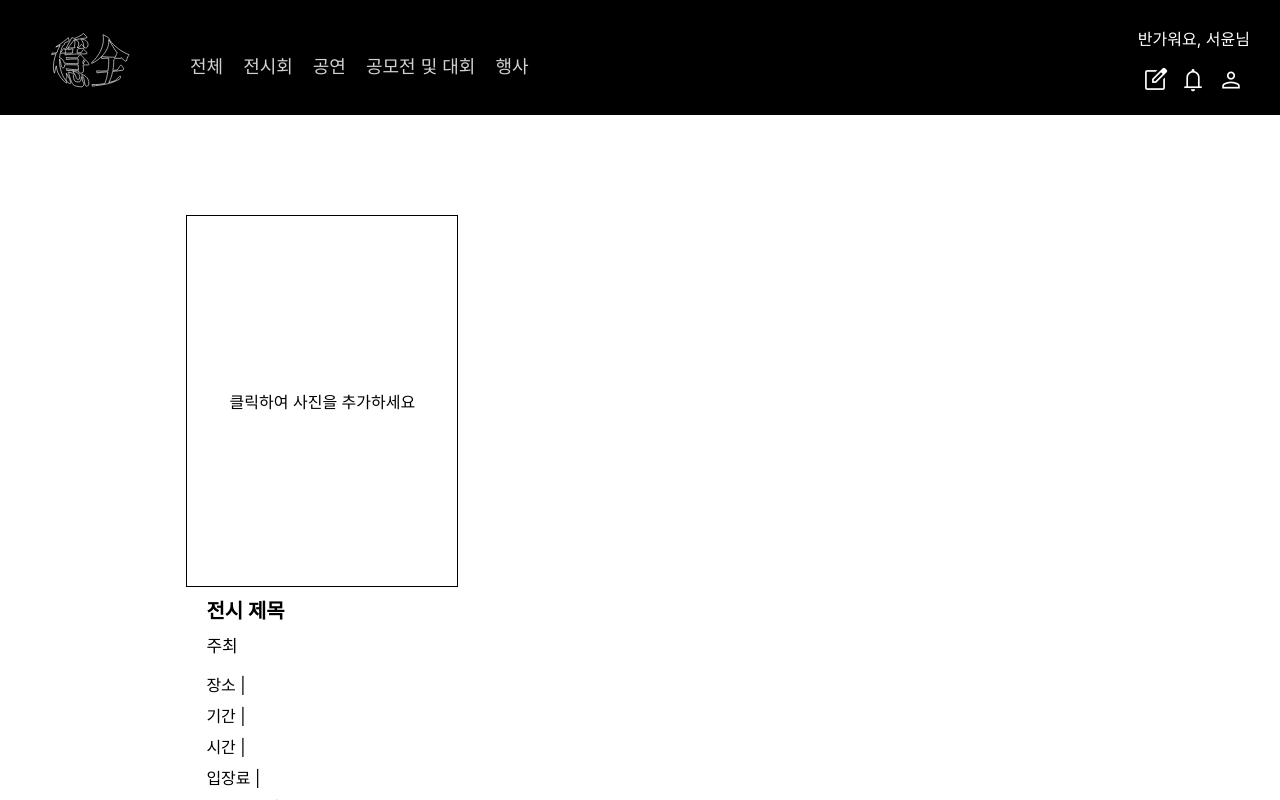
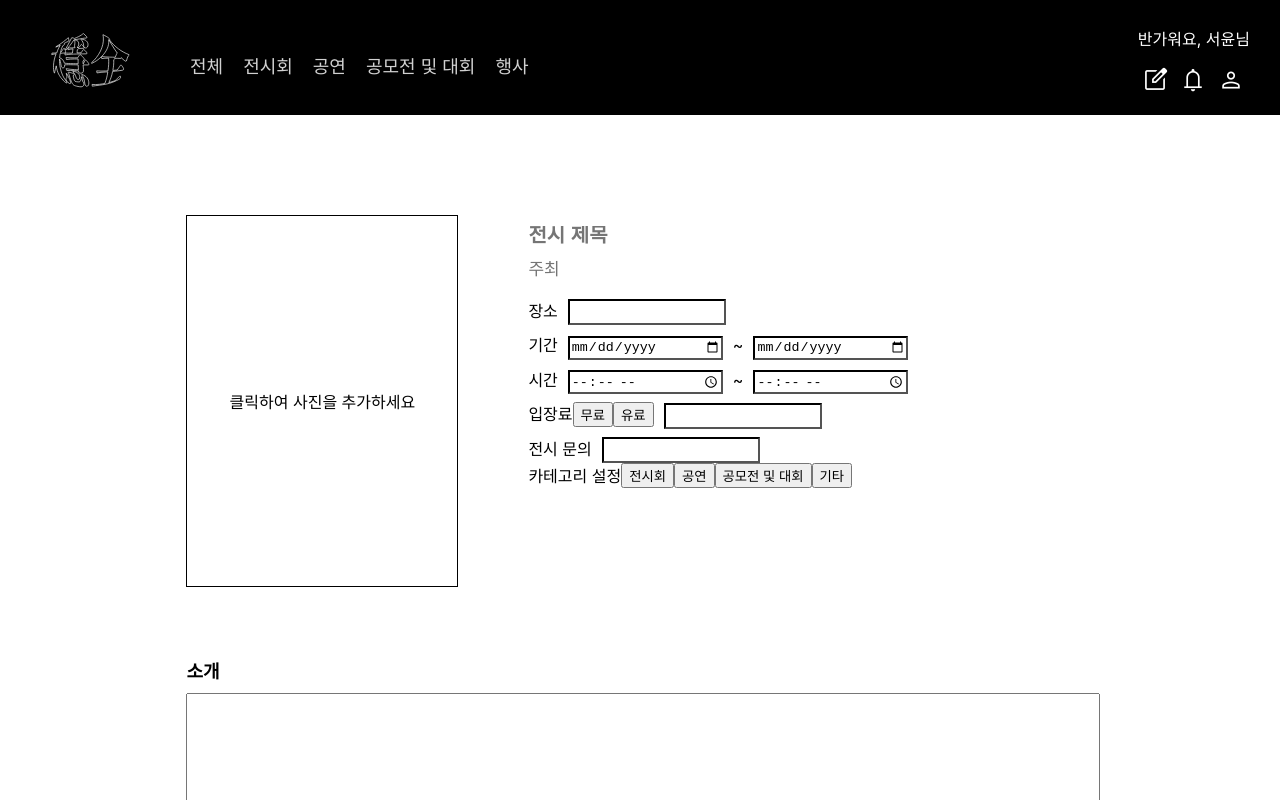
Before and after one commit to JNU-econovation/TeamPonyo-FE, a React (Create React App) app: page /create in a window 1280 px wide. Shown: the top 800 px of the page. Built offline with nearby package versions, Linux system fonts and the light colour scheme.

Commit message:
feat: 전시 작성페이지 틀 구현

```diff
--- a/src/components/exhibition/UploadPoster.js
+++ b/src/components/exhibition/UploadPoster.js
@@ -1,8 +1,8 @@
-import React, { useState, useRef } from 'react';
+import React, { useRef } from 'react';
 import './UploadPoster.css';
 
-const UploadPoster = () => {
-  const [uploadedPoster, setUploadedPoster] = useState(null);
+const UploadPoster = ({ uploadedPoster, setUploadedPoster }) => {
+
   const fileInputRef = useRef(null);
 
   const handleFileChange = (event) => {
--- a/src/pages/Create.css
+++ b/src/pages/Create.css
@@ -3,3 +3,45 @@
     display: flex;
     flex-direction: column;
 }
+
+.topContainer {
+    margin-bottom: 50px;
+}
+
+.uploadPoster {
+    margin-right: 50px;
+}
+
+input {
+    width: 150px;
+    height: 20px;
+    margin: 0px 10px;
+}
+
+.infoTitleText {
+    font-size: 20px;
+    border: none;
+    margin: 0 0 5px 0;
+    padding: 0;
+    outline: none;
+    font-weight: bold;
+}
+
+.infoAuthorText {
+    font-size: 17px;
+    border: none;
+    margin: 0 0 3px 0;
+    padding: 0;
+    outline: none;
+}
+
+.infoCategory {
+    display: flex;
+    flex-direction: row;
+}
+
+.textarea {
+    width: 100%;
+    height: 300px;
+    resize: none;
+}
--- a/src/pages/Create.js
+++ b/src/pages/Create.js
@@ -1,48 +1,136 @@
-import React from 'react'
-import InfoDatePicker from '../components/InfoDatePicker'
-import UploadPoster from '../components/exhibition/UploadPoster'
-import './Create.css'
+import React, { useState } from 'react';
+import InfoDatePicker from '../components/InfoDatePicker';
+import UploadPoster from '../components/exhibition/UploadPoster';
+import './Create.css';
 
 const Create = () => {
+  // 각 입력 필드를 위한 상태 변수
+  const [title, setTitle] = useState('');
+  const [author, setAuthor] = useState('');
+  const [location, setLocation] = useState('');
+  const [startDate, setStartDate] = useState('');
+  const [endDate, setEndDate] = useState('');
+  const [startTime, setStartTime] = useState('');
+  const [endTime, setEndTime] = useState('');
+  const [fee, setFee] = useState('');
+  const [contact, setContact] = useState('');
+  const [description, setDescription] = useState('');
+  const [uploadedPoster, setUploadedPoster] = useState(null);
+
+
+
   return (
     <div className='Create'>
-        <div>
-          <UploadPoster />
+      <div className='topContainer'>
+        <div className='uploadPoster'>
+          <UploadPoster uploadedPoster={uploadedPoster} setUploadedPoster={setUploadedPoster} />
+        </div>
         <div className='infoContainer'>
           <div className='informationContainer'>
-              <div className='infoTitle'>전시 제목</div>
-              <div className='infoAuthor'>주최</div>
-              <div className='infoPlace'>장소 | </div>
-              <div className='infoPeriod'>기간 | </div>
-              <div className='infoTime'>시간 | </div>
-              <div className='infoPrice'>입장료 | </div>
-              <div className='infoAsk'>전시 문의 | </div>
-              <div className='btnContainer'>
-                <button>저장</button>
-                <button>관람 완료</button>
+            <div className='infoTitle'>
+              <input
+                type='text'
+                value={title}
+                onChange={(e) => setTitle(e.target.value)}
+                placeholder='전시 제목'
+                className='infoTitleText'
+              />
+            </div>
+            <div className='infoAuthor'>
+              <input
+                type='text'
+                value={author}
+                onChange={(e) => setAuthor(e.target.value)}
+                placeholder='주최'
+                className='infoAuthorText'
+              />
+            </div>
+            <div className='infoPlace'>
+              장소
+              <input
+                type='text'
+                value={location}
+                onChange={(e) => setLocation(e.target.value)}
+              />
+            </div>
+            <div className='infoPeriod'>
+              기간
+              <input
+                type='date'
+                value={startDate}
+                onChange={(e) => setStartDate(e.target.value)}
+              />
+              ~
+              <input
+                type='date'
+                value={endDate}
+                onChange={(e) => setEndDate(e.target.value)}
+              />
+            </div>
+            <div className='infoTime'>
+              시간
+              <input
+                type='time'
+                value={startTime}
+                onChange={(e) => setStartTime(e.target.value)}
+              />
+              ~
+              <input
+                type='time'
+                value={endTime}
+                onChange={(e) => setEndTime(e.target.value)}
+              />
+            </div>
+            <div className='infoPrice'>
+              입장료
+              <button>무료</button>
+              <button>유료</button>
+              <input
+                type='text'
+                value={fee}
+                onChange={(e) => setFee(e.target.value)}
+              />
+            </div>
+            <div className='infoAsk'>
+              전시 문의
+              <input
+                type='text'
+                value={contact}
+                onChange={(e) => setContact(e.target.value)}
+              />
+            </div>
+            <div className='infoCategory'>
+              <div>카테고리 설정</div>
+              <button>전시회</button>
+              <button>공연</button>
+              <button>공모전 및 대회</button>
+              <button>기타</button>
+            </div>
+          </div>
         </div>
       </div>
       <div className='infoDescriptionContainer'>
         <div className='descriptionTitle'>소개</div>
-              <div className='descriptionBody'></div>
+        <div className='descriptionBody'>
+          <textarea
+            value={description}
+            onChange={(e) => setDescription(e.target.value)}
+            className='textarea' />
+        </div>
       </div>
       <div className='infoPhotoContainer'>
-              {/* Add the image if needed */}
+        {/* 필요 시 이미지를 추가할 수 있습니다 */}
       </div>
       <div className='infoPlaceContainer'>
         <div className='infoPlaceTitle'>공간 정보</div>
         <div className='infoPlaceBody'></div>
         <div className='infoPlaceMap'>
-                {/* You can add a map component here */}
+          {/* 여기 지도 컴포넌트를 추가할 수 있습니다 */}
         </div>
       </div>
-          </div>
-        </div>
-
-
       <InfoDatePicker />
     </div>
-  )
-}
+  );
+};
 
-export default Create
+export default Create;
```
Lines whose indentation alone changed are shown as unchanged.
